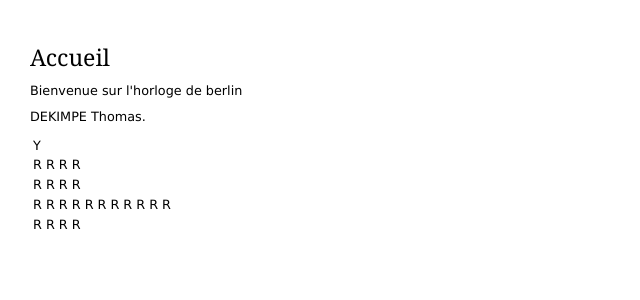
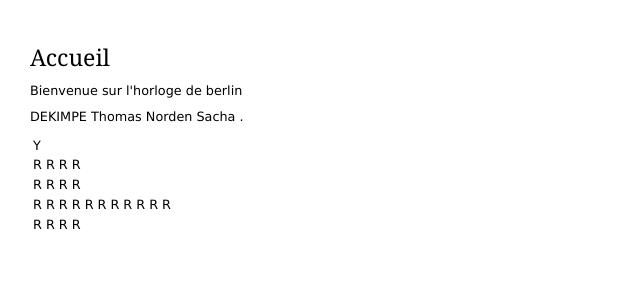
Before and after one commit to SachaNorden/berlinclock, a PHP site: page / in a window 1280 px wide. Shown: the top 300 px of the page, without its empty margins (0-640 px from the left). Run offline with PHP 8.4, Linux system fonts and the light colour scheme.

Commit message:
ajout de Sacha

```diff
--- a/app/views/clock.php
+++ b/app/views/clock.php
@@ -1,7 +1,7 @@
 <section id="contenu">
     <h2>Accueil</h2>
     <p>Bienvenue sur l'horloge de berlin</p>
-    <p>DEKIMPE Thomas.</p>
+    <p>DEKIMPE Thomas Norden Sacha .</p>
 
     <table>
         <tr>
```
